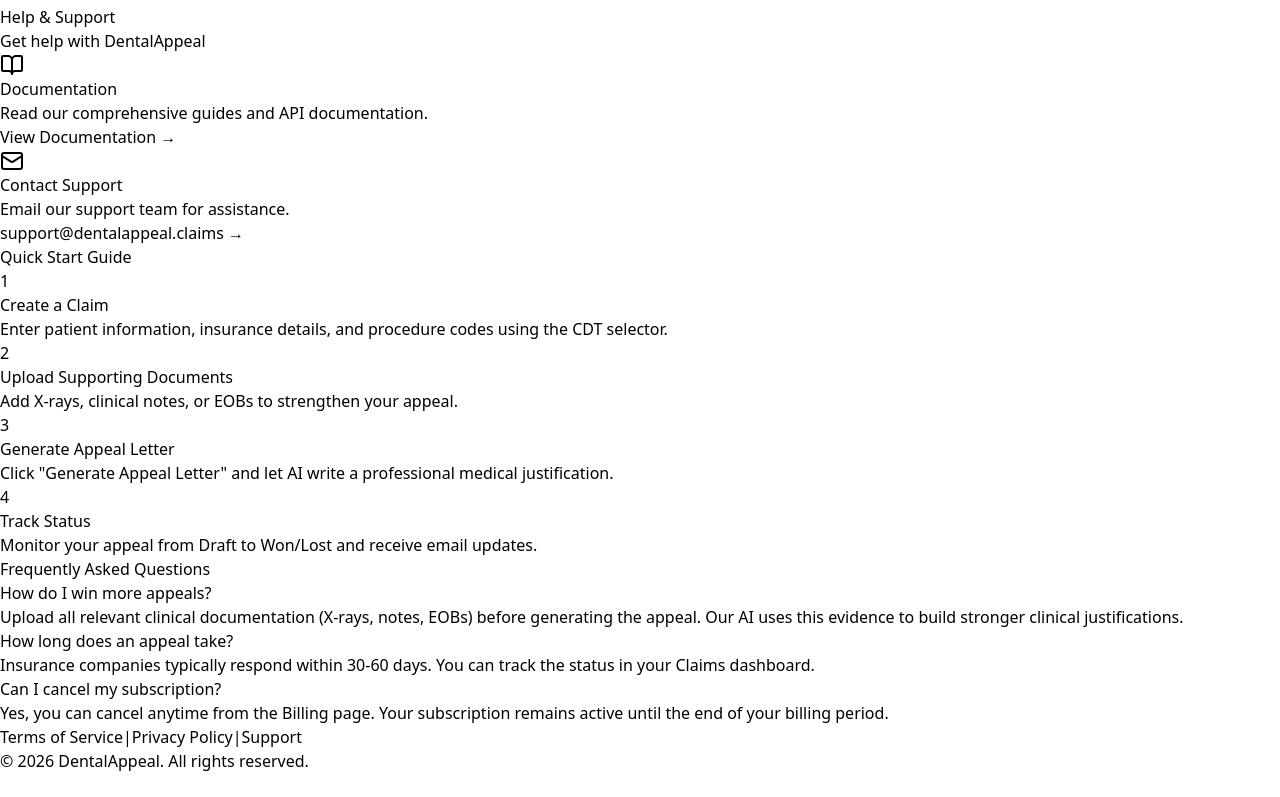
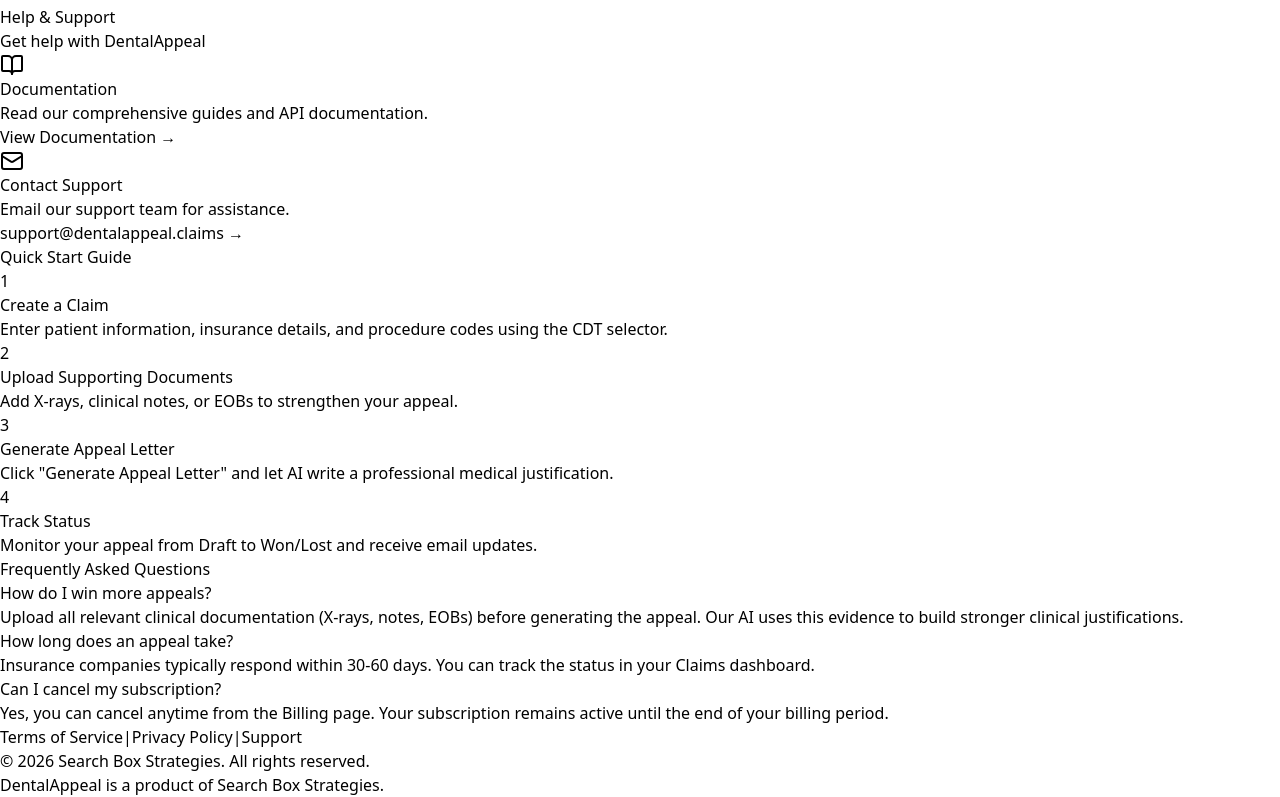
Before and after one commit to SearchBoxStrategies/dental-appeal-app, a React (Vite) app in the folder client/: page /help in a window 1280 px wide. Shown: the part 826-1623 px from the top of the page. Before the commit the page ends 1599 px from the top, so only its background shows below. Built offline with nearby package versions, Linux system fonts and the light colour scheme; sample sign-in values are in the browser's storage.

Commit message:
Update Layout.tsx

```diff
--- a/client/src/components/Layout.tsx
+++ b/client/src/components/Layout.tsx
@@ -193,7 +193,21 @@
       <span>|</span>
       <a href="mailto:support@dentalappeal.claims" className="hover:text-gray-700">Support</a>
     </div>
-            <p>&copy; {new Date().getFullYear()} DentalAppeal. All rights reserved.</p>
+    <div className="text-center">
+      <p>
+        © {new Date().getFullYear()}{' '}
+        <a
+          href="https://searchboxstrategies.com"
+          target="_blank"
+          rel="noopener noreferrer"
+          className="hover:text-gray-700 hover:underline transition-all"
+        >
+          Search Box Strategies
+        </a>
+        . All rights reserved.
+      </p>
+      <p className="text-xs text-gray-400">DentalAppeal is a product of Search Box Strategies.</p>
+    </div>
   </div>
 </footer>
       </main>
```
Lines whose indentation alone changed are shown as unchanged.
